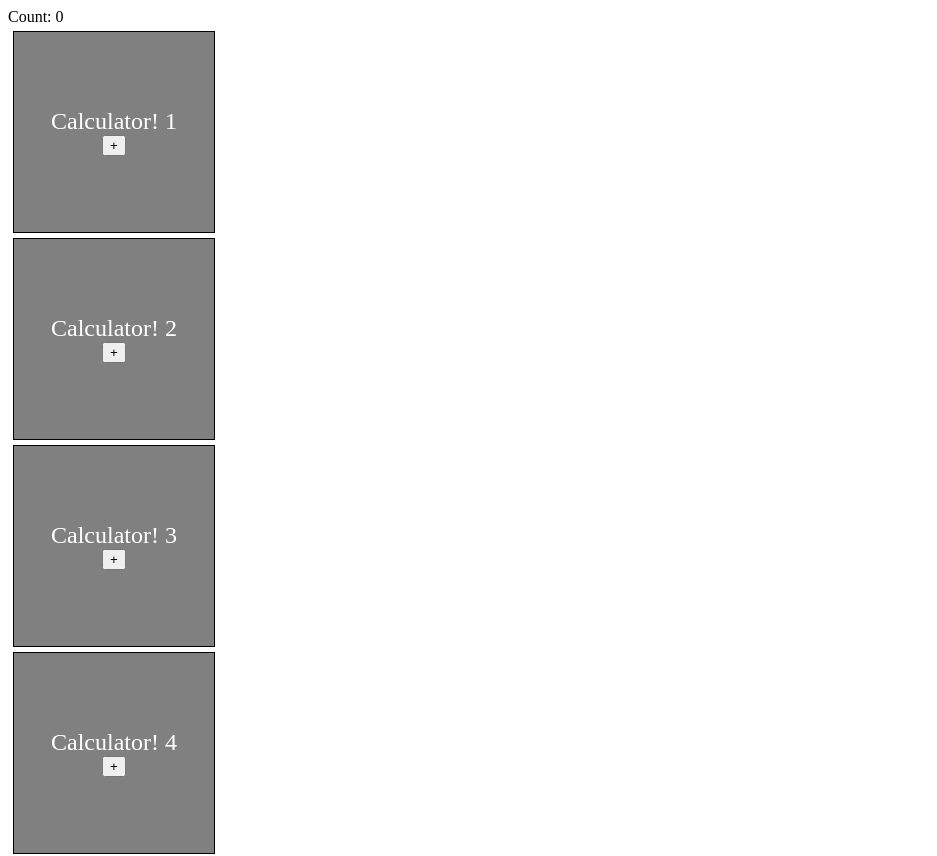
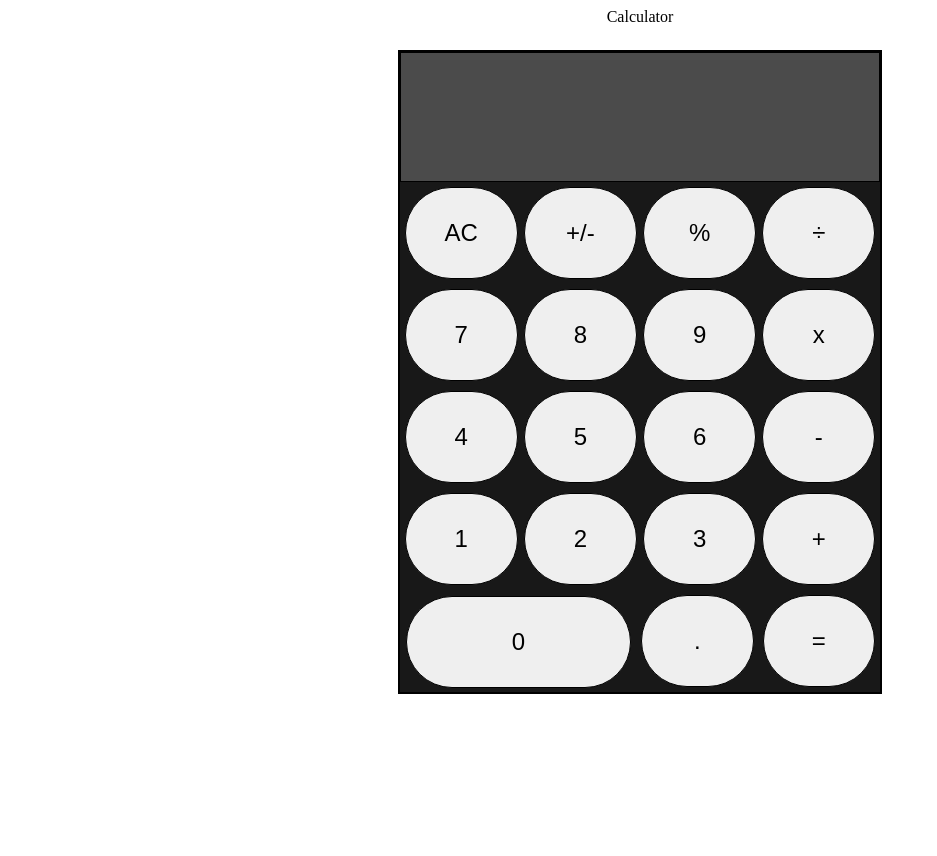
Before and after one commit to henrytaing/trilliondragon, a React app: page / in a window 1280 px wide. Shown: the top 856 px of the page, without its empty margins (0-937 px from the left). After the commit the page ends 800 px from the top, so only its background shows below. Built offline with nearby package versions, Linux system fonts and the light colour scheme.

Commit message:
Initialize basic calculator GUI with buttons

```diff
--- a/src/components/Calculator.jsx
+++ b/src/components/Calculator.jsx
@@ -3,19 +3,31 @@ import '../styles.css';
 
 function Calculator () {
     const [count, setCount] = useState(0);
-    const array = [1,2,3,4,5];
-    const test = () => {
-        const newCount = count + 1;
-        setCount(newCount);
-    };
+    const buttons = ['AC', '+/-', '%', '÷', '7', '8', '9', 'x', '4', '5', '6', '-', '1', '2', '3', '+'
+, '0', '.', '='];
+    const createButton = (contents) => {
+        if(contents === '0') return (
+            <button className="calculator-button-0">{contents}</button>
+        )
+        return (
+            <button className="calculator-button">{contents}</button>
+        )
+    }
     return (
         <>
-            Count: {count}
-            {array.map((element, index) =>
-            <section className='card'>
-                Calculator! {element}
-                <button onClick={test}>+</button>
-            </section>)}
+            <div className="container">
+                <span id="title">Calculator</span>
+                <div class="calculator-container">
+                    <div class="numbers-display">
+
+                    </div>
+                    <div class="buttons-container">
+                        {buttons.map(button => {
+                            return createButton(button);
+                        })}
+                    </div>
+                </div>
+            </div>
         </>
     )
 }
--- a/src/styles.css
+++ b/src/styles.css
@@ -1,7 +1,7 @@
-body {
+/* body {
   background-color: white;
-}
-
+} */
+/*
 .card {
   border: 1px solid black;
   width: 200px;
@@ -14,7 +14,7 @@ body {
   color: white;
   font-size: 24px;
   margin: 5px;
-}
+} */
 
 /* button {
   font-size: 24px;
@@ -24,7 +24,7 @@ body {
   background-color: greenyellow;
 } */
 
-.group {
+/* .group {
   min-height: 100px;
   width: 200px;
   border: 1px solid black;
@@ -37,12 +37,60 @@ body {
   display: flex;
   justify-content: space-between;
   margin: 3px;
-}
+} */
 
 .container {
   display: flex;
+  flex-direction: column;
+  align-items: center;
+}
+/*
+span {
+  display: block;
+} */
+
+.calculator-container {
+  height: 640px;
+  width: 480px;
+  border: 2px solid black;
+  margin-top: 24px;
+  background-color: rgb(24, 24, 24);
 }
 
-span {
-  display: block;
+.numbers-display {
+  border: 1px solid black;
+  height: 128px;
+  background-color: rgba(81, 81, 81, 0.9);
 }
+
+.buttons-container {
+  display: flex;
+  height: 512px;
+  flex-wrap: wrap;
+  justify-content: space-between;
+  padding: 5px;
+}
+
+.calculator-button {
+  width: calc(25% - 5px);
+  height: 18%;
+  border: 1px solid black;
+  border-radius: 64px;
+  outline: none;
+  font-size: 24px;
+}
+
+.calculator-button-0 {
+  width: calc(50% - 10px);
+  height: 18%;
+  border: 1px solid black;
+  border-radius: 64px;
+  outline: none;
+  margin: 1px;
+  font-size: 24px;
+}
+
+.calculator-button:active {
+  background-color: white;
+  font-size: 28px;
+}
```
